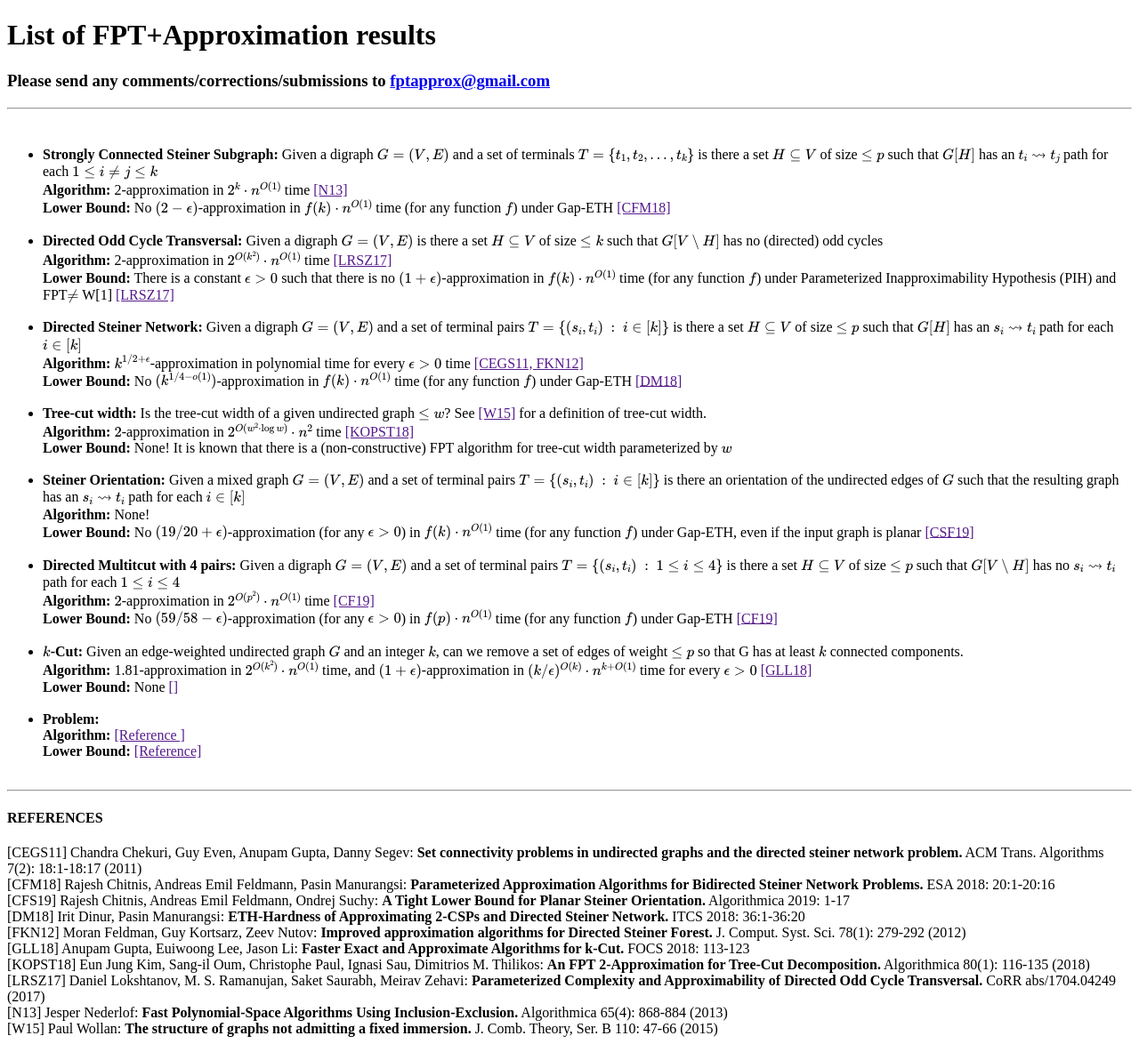
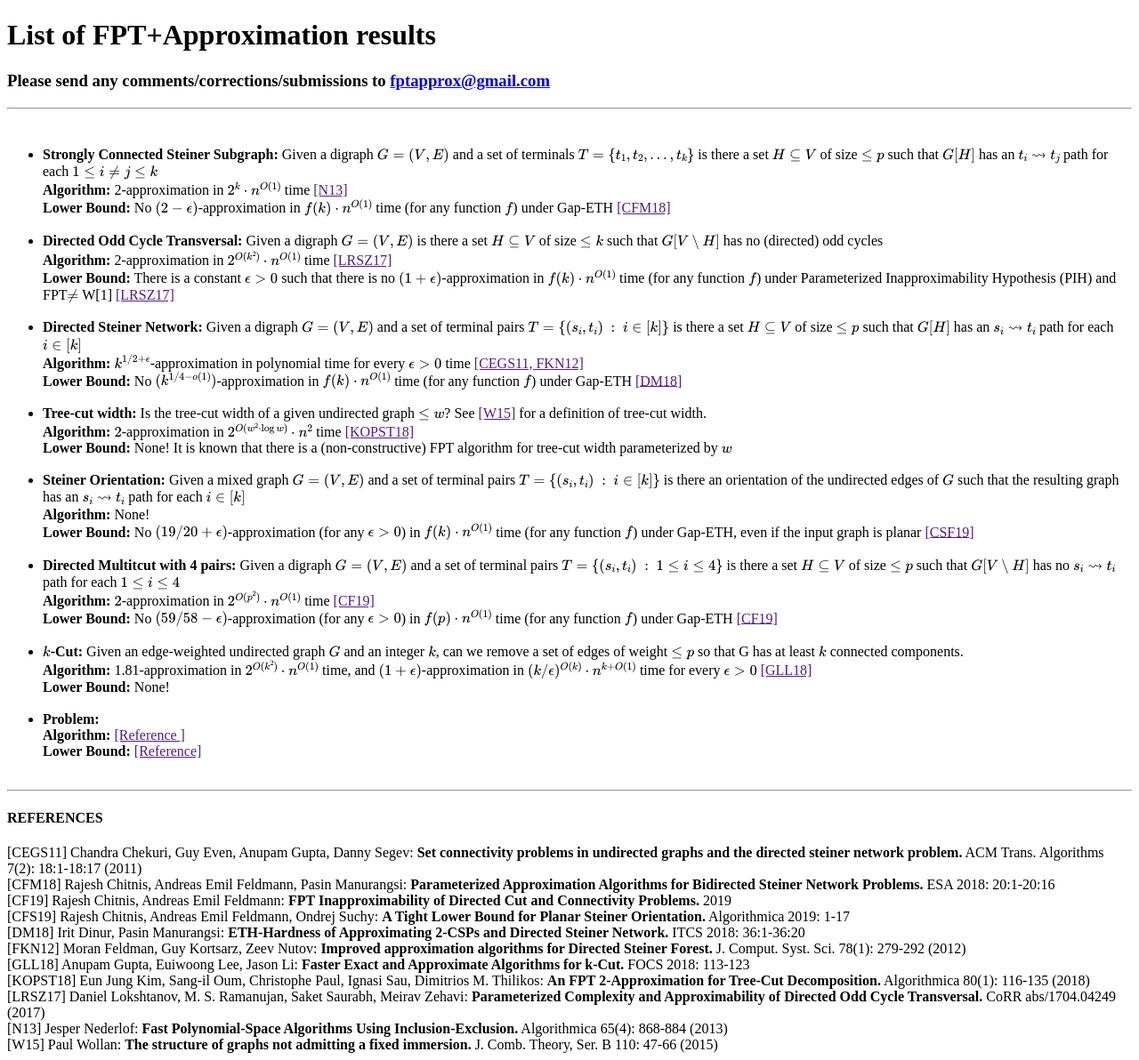
Before and after one commit to rajeshchitnis/rajeshchitnis.github.io, a Jekyll site: the page fpt-approx.html, which Jekyll copies as it is, in a window 1280 px wide. Shown: the whole page at 89% size. Built offline with Jekyll 4.4.1, drawn with Linux system fonts in a browser that asks for light colours; formulas are drawn with MathJax 3.

Commit message:
Update fpt-approx.html
a

```diff
--- a/fpt-approx.html
+++ b/fpt-approx.html
@@ -79,7 +79,7 @@
 <li>
 <b>\(k\)-Cut:</b> Given an edge-weighted undirected graph \(G\) and an integer \(k\), can we remove a set of edges of weight \(\leq p\) so that G has at least \(k\) connected components. <br>
 <b>Algorithm:</b> 1.81-approximation in \(2^{O(k^2)}\cdot n^{O(1)}\) time, and \((1+\epsilon)\)-approximation in \((k/\epsilon)^{O(k)}\cdot n^{k+O(1)}\) time for every \(\epsilon>0\) <a href="">  [GLL18]</a> <br>
-<b>Lower Bound:</b> None <a href="">  []</a> <br>
+<b>Lower Bound:</b> None! <a href=""> </a> <br>
 </li>
 
 <br>
@@ -106,6 +106,9 @@
 
 [CFM18] Rajesh Chitnis, Andreas Emil Feldmann, Pasin Manurangsi: <b>Parameterized Approximation Algorithms for Bidirected Steiner Network Problems.</b> ESA 2018: 20:1-20:16
 <br>
+
+[CF19] Rajesh Chitnis, Andreas Emil Feldmann: <b>FPT Inapproximability of Directed Cut and Connectivity Problems.</b> 2019<br>
+
 
 [CFS19] Rajesh Chitnis, Andreas Emil Feldmann, Ondrej Suchy: <b>A Tight Lower Bound for Planar Steiner Orientation.</b> Algorithmica 2019: 1-17
 <br>
```
